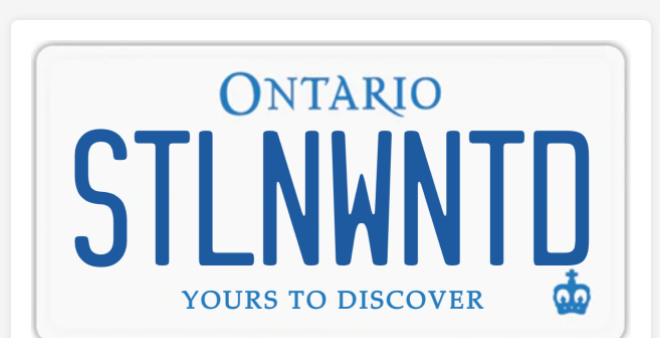
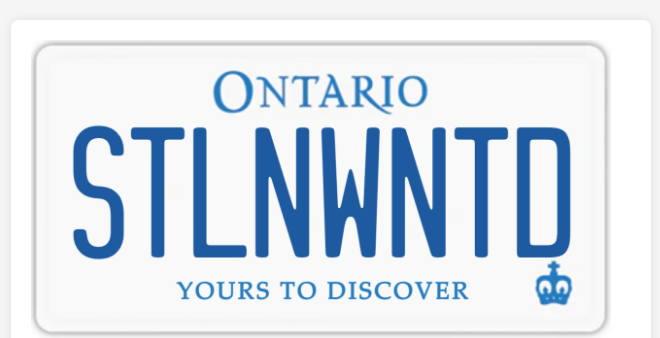
Before and after one commit to videocamexperts/ONTpldatabase, a plain HTML site: page index.html in a window 1280 px wide. Shown: the top 338 px of the page, without its empty margins (309-969 px from the left). Drawn offline with Linux system fonts and the light colour scheme; a script that the page names is missing.

Commit message:
Update index.html

```diff
--- a/index.html
+++ b/index.html
@@ -210,7 +210,7 @@
 </head>
 <body>
     <div class="container">
-        <img src="STLNWNTD.png" alt="Custom Plate Image" width="600">
+        <img src="STLNWNTD.png" alt="Custom Plate Image" width="580"; padding-left= "10px"; padding-right= "10px">
         <h1 class="header h1"><div style="text-align: center">
             <p style="font-size: 120%; padding-bottom: 10px; margin: 0px">ONTARIO STOLEN/WANTED LICENCE PLATE DATABASE</p></div></h1>
 
```
